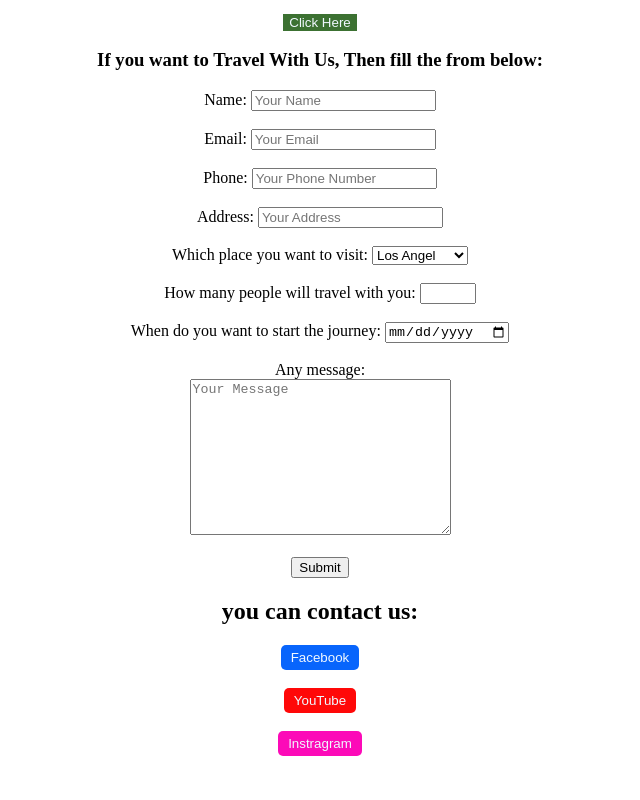
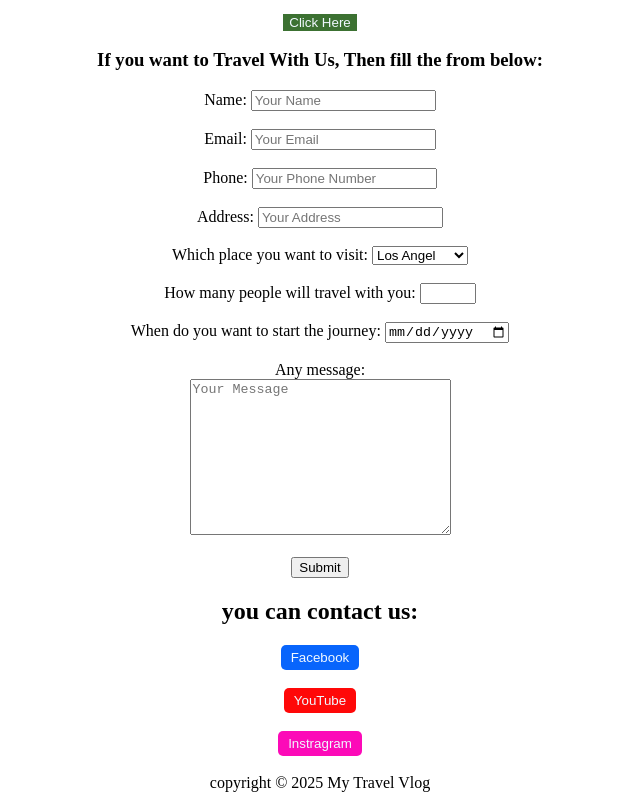
Before and after one commit to 69xmustafizur/my-simple-website, a plain HTML site: page index.html in a window 1280 px wide. Shown: the part 2290-3090 px from the top of the page, without its empty margins (320-960 px from the left). Before the commit the page ends 3054 px from the top, so only its background shows below. Drawn offline with Linux system fonts and the light colour scheme.

Commit message:
footer added

```diff
--- a/index.html
+++ b/index.html
@@ -143,3 +143,8 @@ You can see my full blog in YouTube
   <button onclick="window.open('https://www.instagram.com/#', '_blank')" style="background-color: #fc0ab8; color: aliceblue; border: none; padding: 5px 10px; cursor: pointer; border-radius: 5px;">
   Instragram
 </button>
+<br>
+<br>
+<footer>
+  copyright &copy; 2025 My Travel Vlog
+</footer>
```
